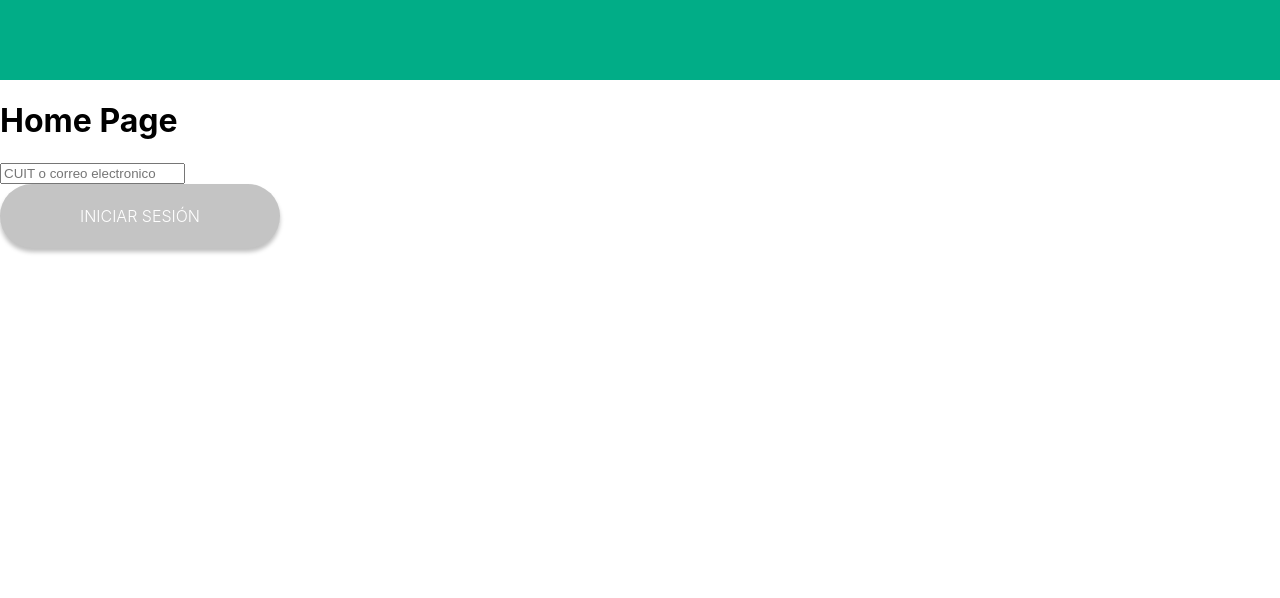
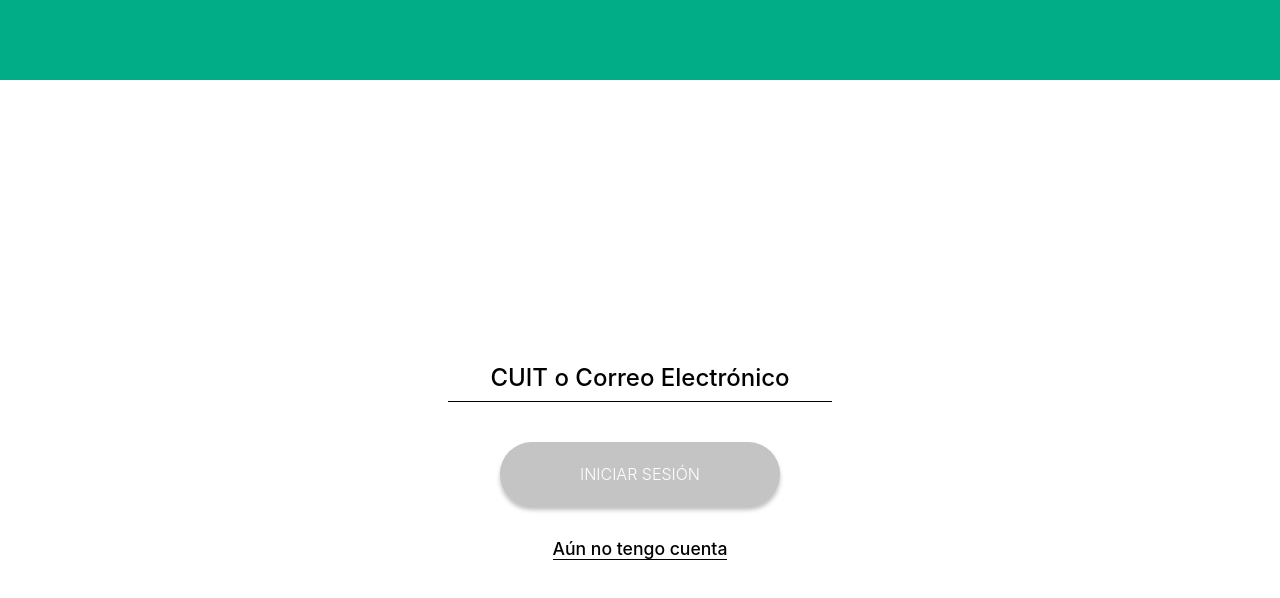
Before and after one commit to maruslarrosa/challenge-ym, a React (Create React App) app: page / in a window 1280 px wide. Shown: the top 598 px of the page. Built offline with nearby package versions, Linux system fonts and the light colour scheme.

Commit message:
Adding LoginPageComponent styles Small adjustments in ButtonComponent styles

```diff
--- a/src/App.tsx
+++ b/src/App.tsx
@@ -14,7 +14,8 @@ import {
 
 function App() {
   return (
-    <>
+    //TODO move style to separate css module
+    <div style={{ height: '100vh' }}>
       <Provider store={store}>
         <HeaderComponent />
         <Routes>
@@ -25,7 +26,7 @@ function App() {
           <Route path='/withdraw' element={<WithdrawPageComponent />} />
         </Routes>
       </Provider>
-    </>
+    </div>
   );
 }
 
--- a/src/pages/Login.page.tsx
+++ b/src/pages/Login.page.tsx
@@ -6,6 +6,7 @@ import { actionSetHeader } from '../redux/headerSlice';
 import { ButtonComponent } from '../components';
 import { userType } from '../types/user.types';
 import { headerType } from '../types/header.types';
+import styles from '../styles/login.module.css';
 
 export const LoginPageComponent = () => {
   const user: userType = useAppSelector((state) => state.user);
@@ -28,13 +29,13 @@ export const LoginPageComponent = () => {
   };
 
   return (
-    <div>
-      <h1>Home Page</h1>
+    <div className={styles.loginContainer}>
       <input
         value={inputValue}
         onChange={(e) => setInputValue(e.target.value)}
         type='text'
-        placeholder='CUIT o correo electronico'
+        placeholder='CUIT o Correo Electrónico'
+        className={styles.loginInput}
       />
 
       <ButtonComponent
@@ -43,6 +44,7 @@ export const LoginPageComponent = () => {
         disabled={!inputValue}
         click={handleLogin}
       />
+      <button className={styles.createAccount}>Aún no tengo cuenta</button>
     </div>
   );
 };
--- a/src/styles/button.module.css
+++ b/src/styles/button.module.css
@@ -8,6 +8,9 @@
   border-radius: 22rem;
   background-color: var(--green);
   box-shadow: 0px 4px 4px rgba(0, 0, 0, 0.25);
+  font-size: 1.3;
+  transition: 0.1s ease-in-out;
+
 }
 .buttonPrimary:disabled {
   background-color: var(--gray);
@@ -21,5 +24,4 @@
 .buttonTextPrimary {
   color: var(--white);
   font-weight: 300;
-  font-size: 1.3;
 }
--- /dev/null
+++ b/src/styles/login.module.css
@@ -0,0 +1,32 @@
+.loginContainer {
+  display: flex;
+  flex-direction: column;
+  align-items: center;
+  justify-content: flex-end;
+  height: 60%;
+}
+
+.loginInput {
+  all: unset;
+  height: 3rem;
+  width: 24rem;
+  font-size: 1.5rem;
+  font-weight: 500;
+  text-align: center;
+  color: black;
+  border-bottom: 1px solid black;
+  margin: 2.5rem 0;
+
+}
+
+.loginInput::placeholder {
+  color: black;
+}
+
+.createAccount {
+  all: unset;
+  font-size: 1.1rem;
+  font-weight: 500;
+  border-bottom: 1px solid black;
+  margin-top: 2rem;
+}
```
